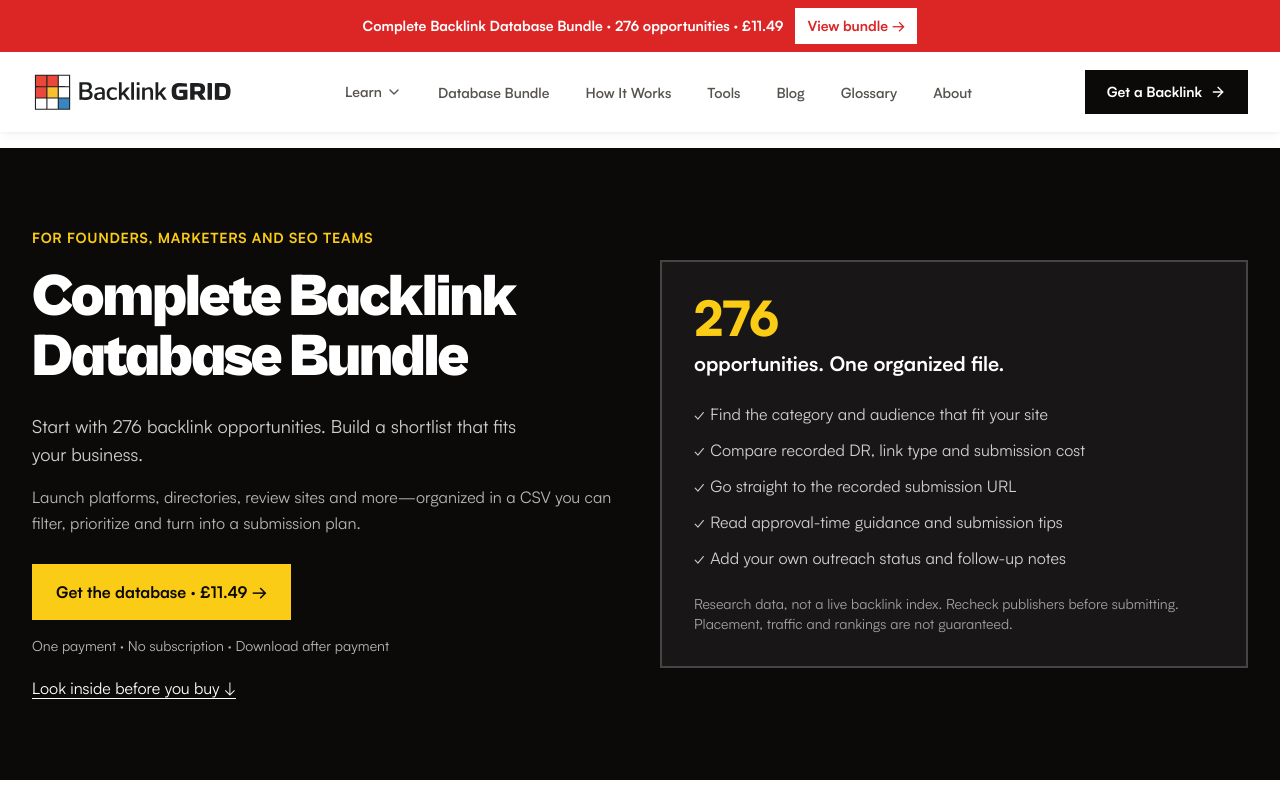
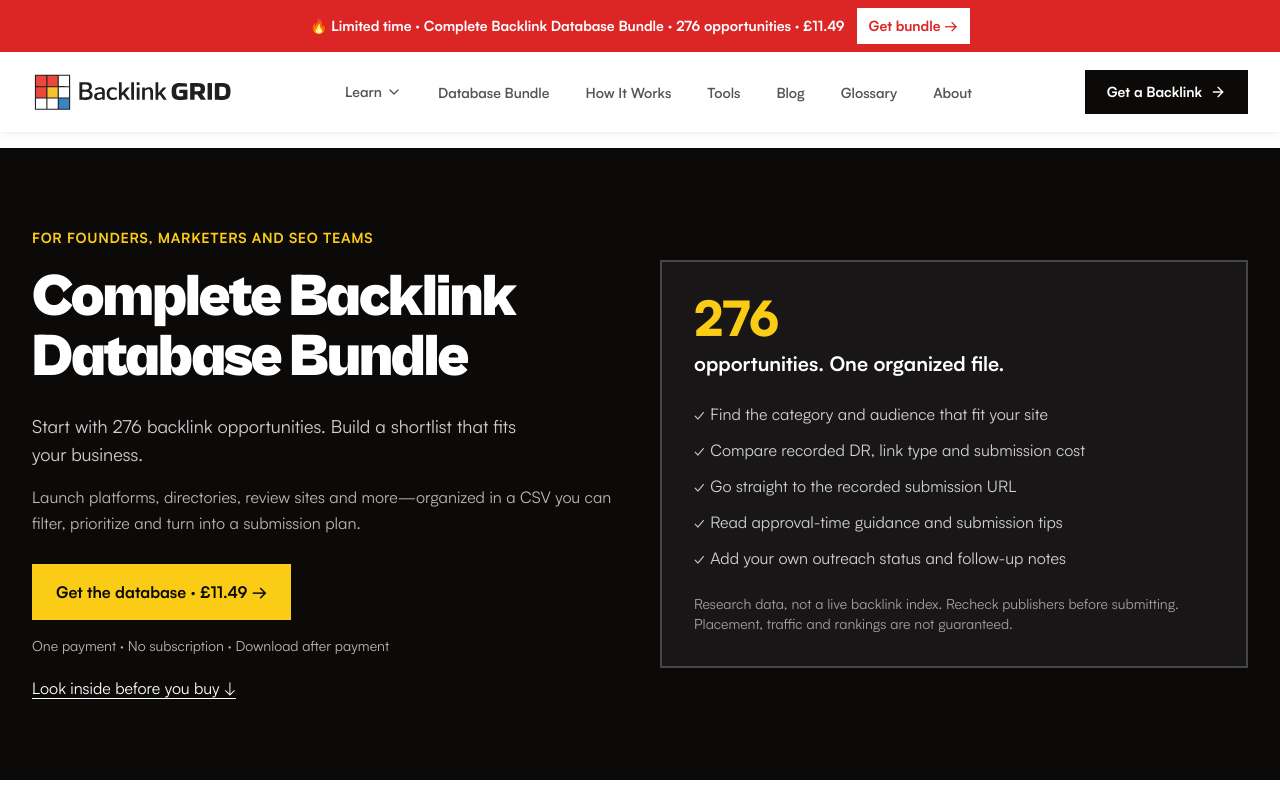
Before and after one commit to SiteShift/backlink-squares, a Next.js app: page /bundle in a window 1280 px wide. Shown: the top 800 px of the page. Built offline with nearby package versions, Linux system fonts and the light colour scheme.

Commit message:
Restore limited-time bundle banner and add sample upgrade link

```diff
--- a/components/promo/PromoBanner.tsx
+++ b/components/promo/PromoBanner.tsx
@@ -1,7 +1,7 @@
 import Link from 'next/link'
 export function PromoBanner() {
   return <div className="fixed top-0 inset-x-0 z-[60] h-12 sm:h-[52px] bg-brand-red text-white flex items-center justify-center px-3 gap-3 text-xs sm:text-sm">
-    <p className="font-bold"><span className="hidden sm:inline">Complete </span>Backlink Database Bundle<span className="hidden md:inline"> · 276 opportunities</span> · £11.49</p>
-    <Link href="/bundle" data-conversion="bundle_banner" className="shrink-0 bg-white text-brand-red px-3 py-2 font-bold">View bundle →</Link>
+    <p className="font-bold leading-tight"><span className="block sm:inline"><span aria-hidden="true">🔥 </span>Limited time<span className="hidden sm:inline"> · </span></span><span className="hidden sm:inline">Complete </span>Backlink Database Bundle<span className="hidden lg:inline"> · 276 opportunities</span> · £11.49</p>
+    <Link href="/bundle" data-conversion="bundle_banner" className="shrink-0 bg-white text-brand-red px-3 py-2 font-bold">Get bundle →</Link>
   </div>
 }
```
Also changed, not shown: reports/implementation-results.md (+1 -1 lines), public/samples/backlink-database-sample.csv.
